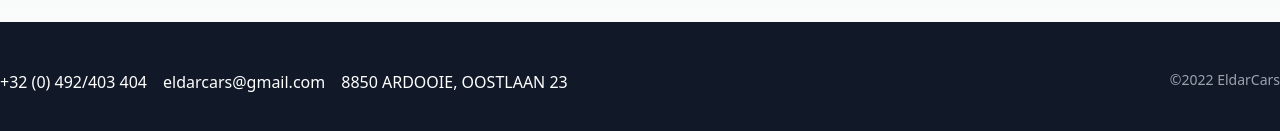
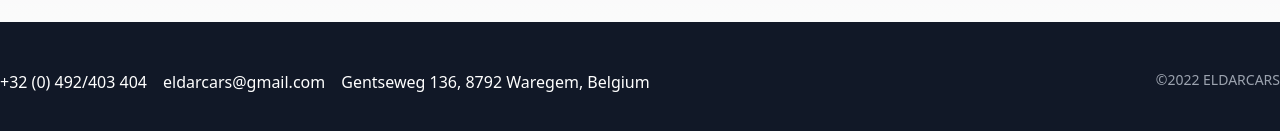
Before and after one commit to orustammanapov/eldarcars, a Next.js app: page / in a window 1280 px wide. Shown: the part 965-1096 px from the top of the page. Built offline with nearby package versions, Linux system fonts and the light colour scheme.

Commit message:
update address and footer

```diff
--- a/app/components/Contact.tsx
+++ b/app/components/Contact.tsx
@@ -5,7 +5,7 @@ export default function Contact({ color="text-gray-400", address=false }) {
     <ul className={`flex flex-col lg:flex-row sm:space-y-0 lg:space-x-4 space-x-0 ${color}`}>
       <li><Link href="tel:+320492/403404">+32 (0) 492/403 404</Link></li>
       <li><Link href="mailto:eldarcars@gmail.com">eldarcars@gmail.com</Link></li>
-      {address && <li>8850 ARDOOIE, OOSTLAAN 23</li>}
+      {address && <li>Gentseweg 136, 8792 Waregem, Belgium</li>}
     </ul>
   );
 }
--- a/app/layout.js
+++ b/app/layout.js
@@ -41,7 +41,7 @@ export default function RootLayout({ children }) {
           <footer className="bg-gray-900">
             <div className="container mx-auto py-12 flex flex-col md:flex-row justify-between md:space-y-0 space-y-8">
               <Contact color="text-white" address={true} />
-              <span className="text-sm text-gray-400">©2022 EldarCars</span>
+              <span className="text-sm text-gray-400">©2022 ELDARCARS</span>
             </div>
           </footer>
 
```
